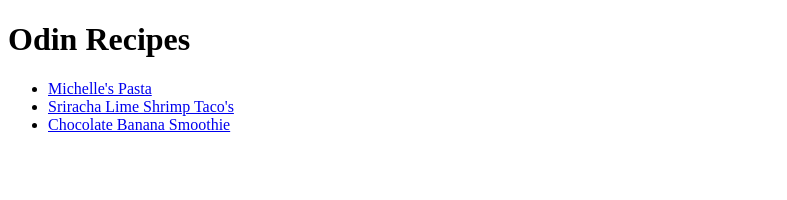
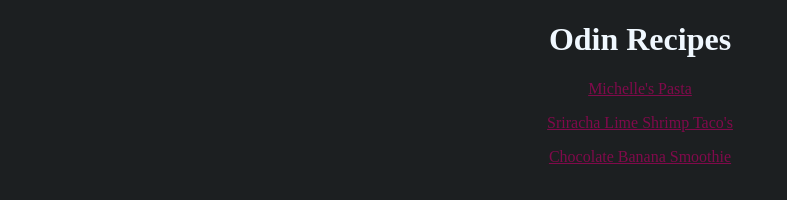
Before and after one commit to Chris-West-Git/odin-recipes, a plain HTML site: page index.html in a window 1280 px wide. Shown: the whole page, without its empty margins (0-787 px from the left). Drawn offline with Linux system fonts and the light colour scheme.

Commit message:
Add CSS styling to website
Create styles.css with appropriate styling for every web page within
the website.

```diff
--- a/index.html
+++ b/index.html
@@ -2,15 +2,18 @@
 <html lang="en">
     <head>
         <meta charset="utf-8">
+        <link rel="stylesheet" href="styles.css">
         <title>Odin Recipes</title>
     </head>
 
     <body>
         <h1>Odin Recipes</h1>
-<ul>
-    <li><a href="./recipes/pasta.html">Michelle's Pasta</a></li>
-    <li><a href="./recipes/tacos.html">Sriracha Lime Shrimp Taco's</a></li>
-    <li><a href="./recipes/smoothie.html">Chocolate Banana Smoothie</a></li>
-</ul>
+
+
+    <p><a class="recipeone" href="./recipes/pasta.html">Michelle's Pasta</a></p>
+    <p><a class="recipetwo" href="./recipes/tacos.html">Sriracha Lime Shrimp Taco's</a></p>
+    <p><a class="recipethree" href="./recipes/smoothie.html">Chocolate Banana Smoothie</a></p>
+
+
     </body>
 </html>
--- /dev/null
+++ b/styles.css
@@ -0,0 +1,21 @@
+* {
+    color:aliceblue;
+    background-color: hsl(204,8%,12%);
+}
+
+a {
+    color:rgb(128, 10, 75);
+}
+h1 {
+   text-align: center;
+
+}
+
+p {
+    text-align: center;
+}
+
+img {
+    height:300px;
+    width:auto;
+}
```
Also changed, not shown: recipes/pasta.html (+1 -0 lines), recipes/smoothie.html (+1 -0 lines), recipes/tacos.html (+1 -0 lines).
